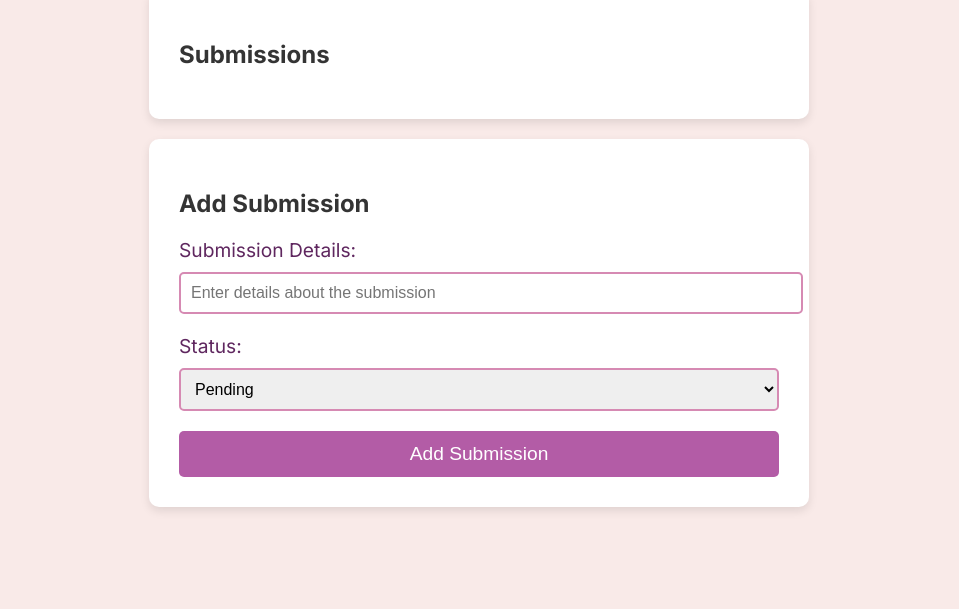
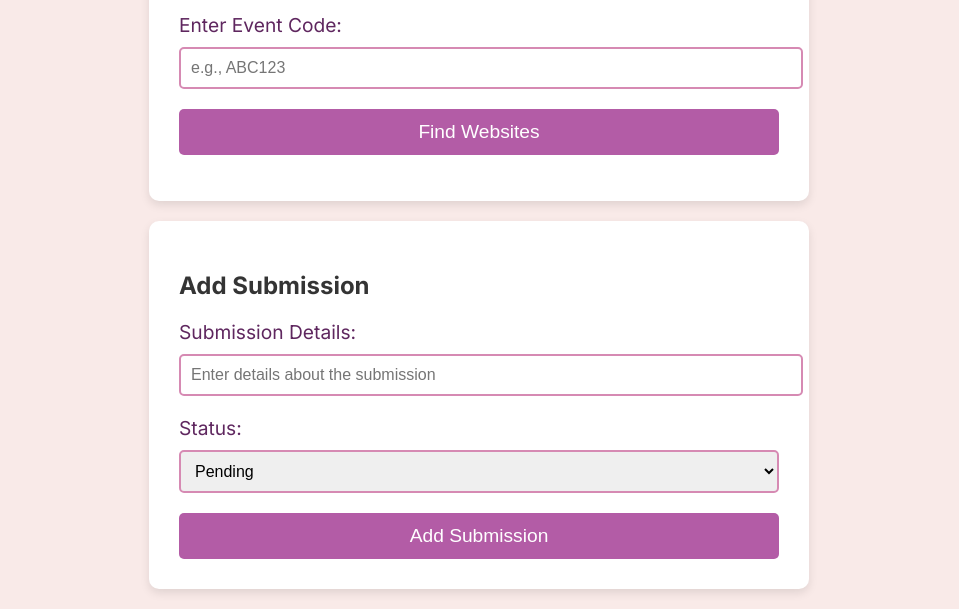
Before and after one commit to WolfGamer2/bobatest, a plain HTML site: page index.html in a window 1280 px wide. Shown: the part 197-806 px from the top of the page, without its empty margins (161-1120 px from the left). Drawn offline with Linux system fonts and the light colour scheme; no server answers.

Commit message:
Update index.html

```diff
--- a/index.html
+++ b/index.html
@@ -19,7 +19,8 @@
             flex-direction: column;
             align-items: center;
             justify-content: center;
-            height: 100vh;
+            height: auto;
+            min-height: 100vh;
             position: relative;
         }
 
@@ -105,8 +106,11 @@
 
     <!-- Container for submissions -->
     <div class="container">
-        <h2>Submissions</h2>
-        <ul id="submissions-list"></ul>
+        <h2>View Websites by Event Code</h2>
+        <label for="event-code">Enter Event Code:</label>
+        <input type="text" id="event-code" placeholder="e.g., ABC123" />
+        <button id="getWebsites">Find Websites</button>
+        <ul id="websites-list"></ul>
     </div>
 
     <!-- Optional Form to Add a Submission -->
```
